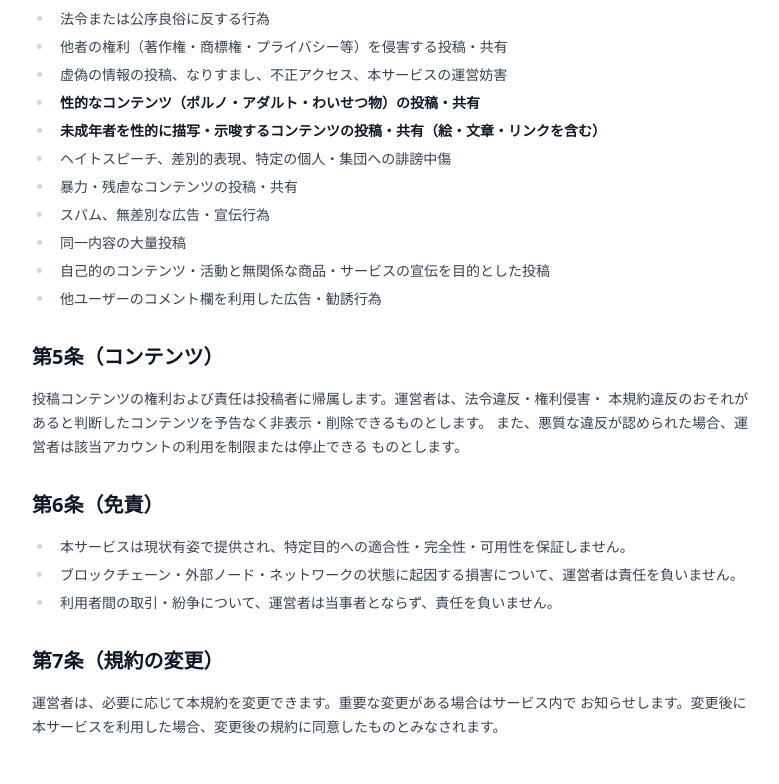
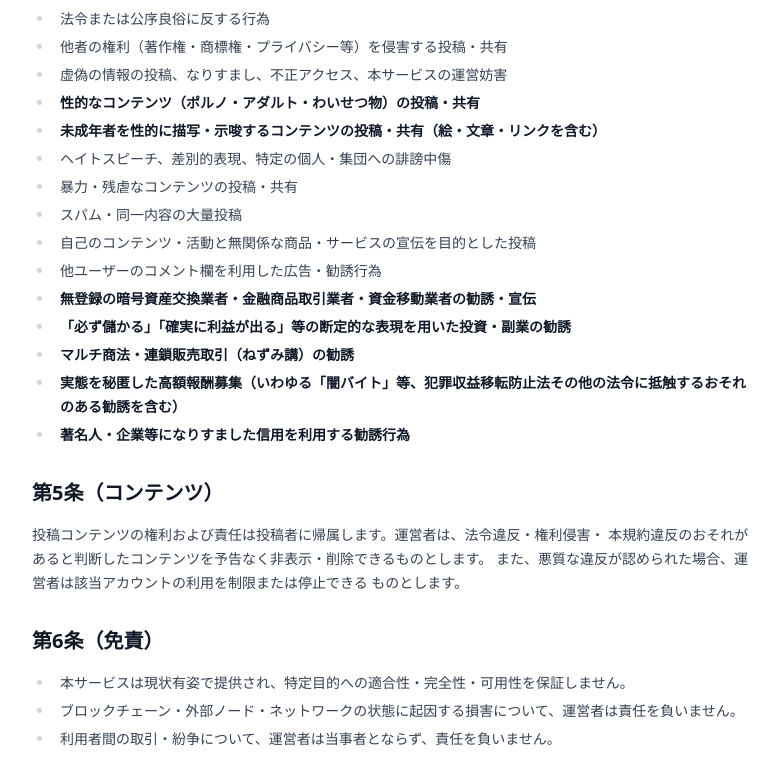
Before and after one commit to bootarou/harbor, a Next.js app: page /terms in a window 1280 px wide. Shown: the part 776-1560 px from the top of the page, without its empty margins (248-1027 px from the left). Built offline with nearby package versions, Linux system fonts and the light colour scheme; no server answers.

Commit message:
docs(terms): 禁止事項に投資詐欺・闇バイト等の勧誘行為を追加

```diff
--- a/app/terms/page.tsx
+++ b/app/terms/page.tsx
@@ -5,7 +5,7 @@ export default function TermsPage() {
     <main className="mx-auto w-full max-w-3xl px-6 py-12">
       <h1 className="mb-2 text-2xl font-bold">利用規約</h1>
       <p className="mb-8 text-xs text-gray-500 dark:text-gray-400">
-        最終更新日: 2026-06-19
+        最終更新日: 2026-06-20
       </p>
 
       <div className="prose prose-sm dark:prose-invert max-w-none">
@@ -66,10 +66,32 @@ export default function TermsPage() {
             ヘイトスピーチ、差別的表現、特定の個人・集団への誹謗中傷
           </li>
           <li>暴力・残虐なコンテンツの投稿・共有</li>
-          <li>スパム、無差別な広告・宣伝行為</li>
-          <li>同一内容の大量投稿</li>
-          <li>自己的のコンテンツ・活動と無関係な商品・サービスの宣伝を目的とした投稿</li>
+          <li>スパム・同一内容の大量投稿</li>
+          <li>
+            自己のコンテンツ・活動と無関係な商品・サービスの宣伝を目的とした投稿
+          </li>
           <li>他ユーザーのコメント欄を利用した広告・勧誘行為</li>
+          <li>
+            <strong>
+              無登録の暗号資産交換業者・金融商品取引業者・資金移動業者の勧誘・宣伝
+            </strong>
+          </li>
+          <li>
+            <strong>
+              「必ず儲かる」「確実に利益が出る」等の断定的な表現を用いた投資・副業の勧誘
+            </strong>
+          </li>
+          <li>
+            <strong>マルチ商法・連鎖販売取引（ねずみ講）の勧誘</strong>
+          </li>
+          <li>
+            <strong>
+              実態を秘匿した高額報酬募集（いわゆる「闇バイト」等、犯罪収益移転防止法その他の法令に抵触するおそれのある勧誘を含む）
+            </strong>
+          </li>
+          <li>
+            <strong>著名人・企業等になりすました信用を利用する勧誘行為</strong>
+          </li>
         </ul>
 
         <h2>第5条（コンテンツ）</h2>
```
